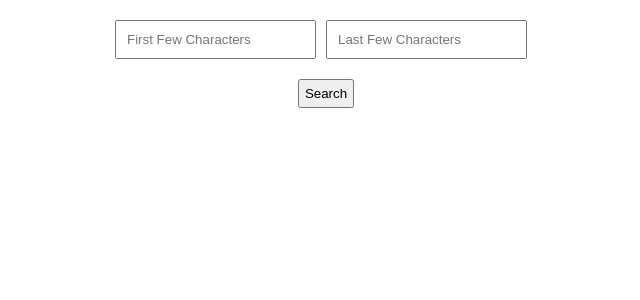
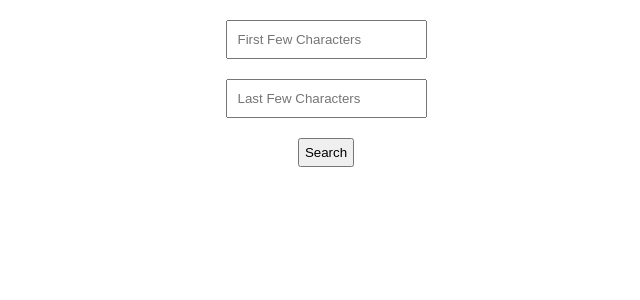
Before and after one commit to cod3kid/crypto, a React (Create React App) app: page / in a window 1280 px wide. Shown: the top 300 px of the page, without its empty margins (314-954 px from the left). Built offline with nearby package versions, Linux system fonts and the light colour scheme.

Commit message:
firebase

```diff
--- a/package.json
+++ b/package.json
@@ -1,5 +1,4 @@
 {
-  "homepage": "cod3kid.github.io/crypto",
   "name": "poo-coin-trick",
   "version": "0.1.0",
   "private": true,
@@ -15,8 +14,6 @@
     "web-vitals": "^1.1.2"
   },
   "scripts": {
-    "predeploy": "npm run build",
-    "deploy": "gh-pages -d build",
     "start": "react-scripts start",
     "build": "react-scripts build",
     "test": "react-scripts test",
--- a/src/App.js
+++ b/src/App.js
@@ -26,12 +26,11 @@ function App() {
     <div>
       <div
         style={{
-          display: "flex",
+          display: "grid",
+          gridGap: 20,
           justifyContent: "center",
           alignItems: "center",
           paddingTop: 20,
-          paddingLeft: 30,
-          paddingRight: 30,
         }}
       >
         <input
@@ -39,14 +38,14 @@ function App() {
           placeholder="First Few Characters"
           value={firstValue}
           onChange={(e) => setFirstValue(e.target.value)}
-          style={{ marginRight: 10, padding: 10 }}
+          style={{ padding: 10 }}
         />
         <input
           type="text"
           placeholder="Last Few Characters"
           value={lastValue}
           onChange={(e) => setLastValue(e.target.value)}
-          style={{ marginRight: 10, padding: 10 }}
+          style={{ padding: 10 }}
         />
       </div>
       <div
```
Also changed, not shown: firebase.json (added), src/logo.svg (deleted), 11 other files (tests, documents, lock files or other folders).
